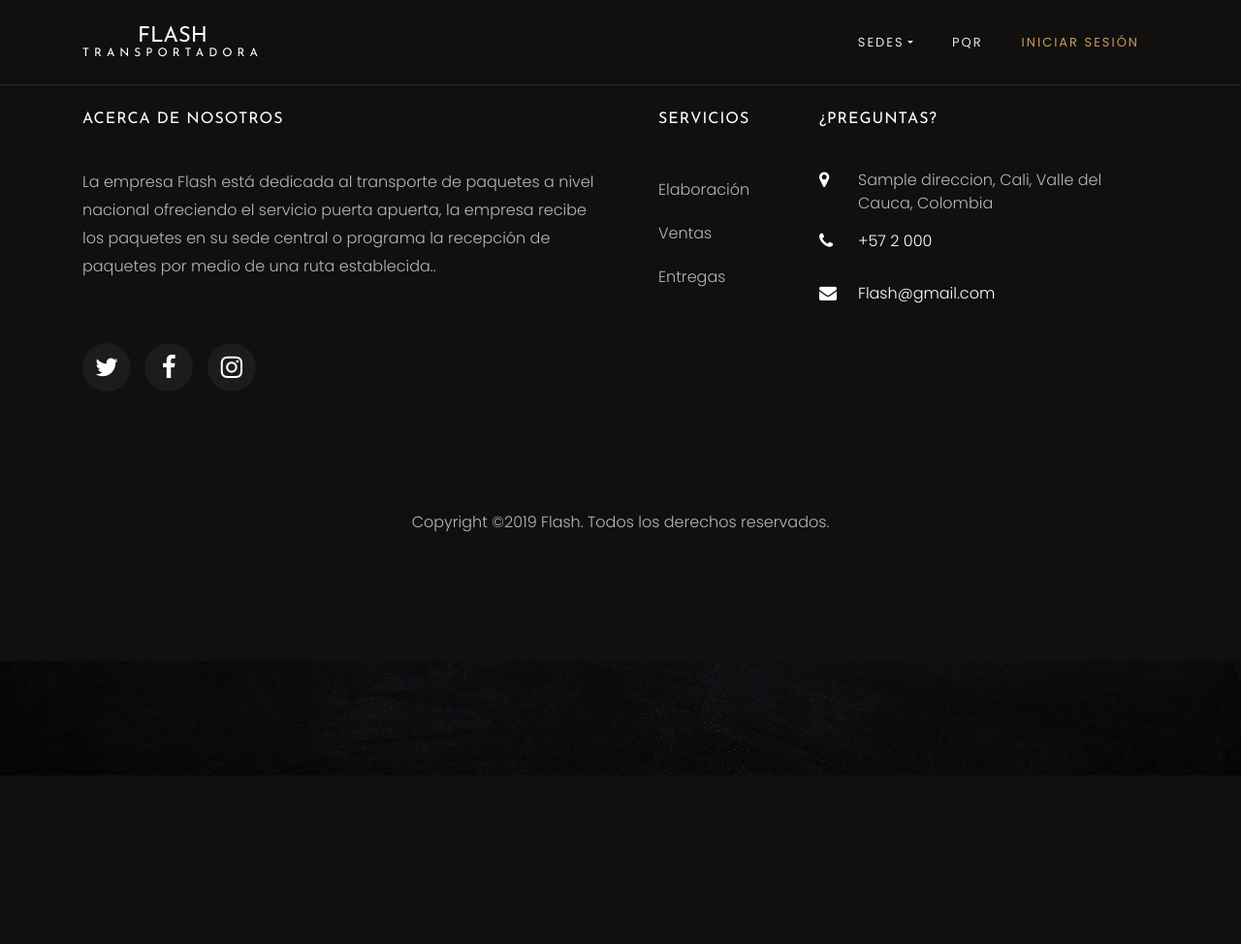
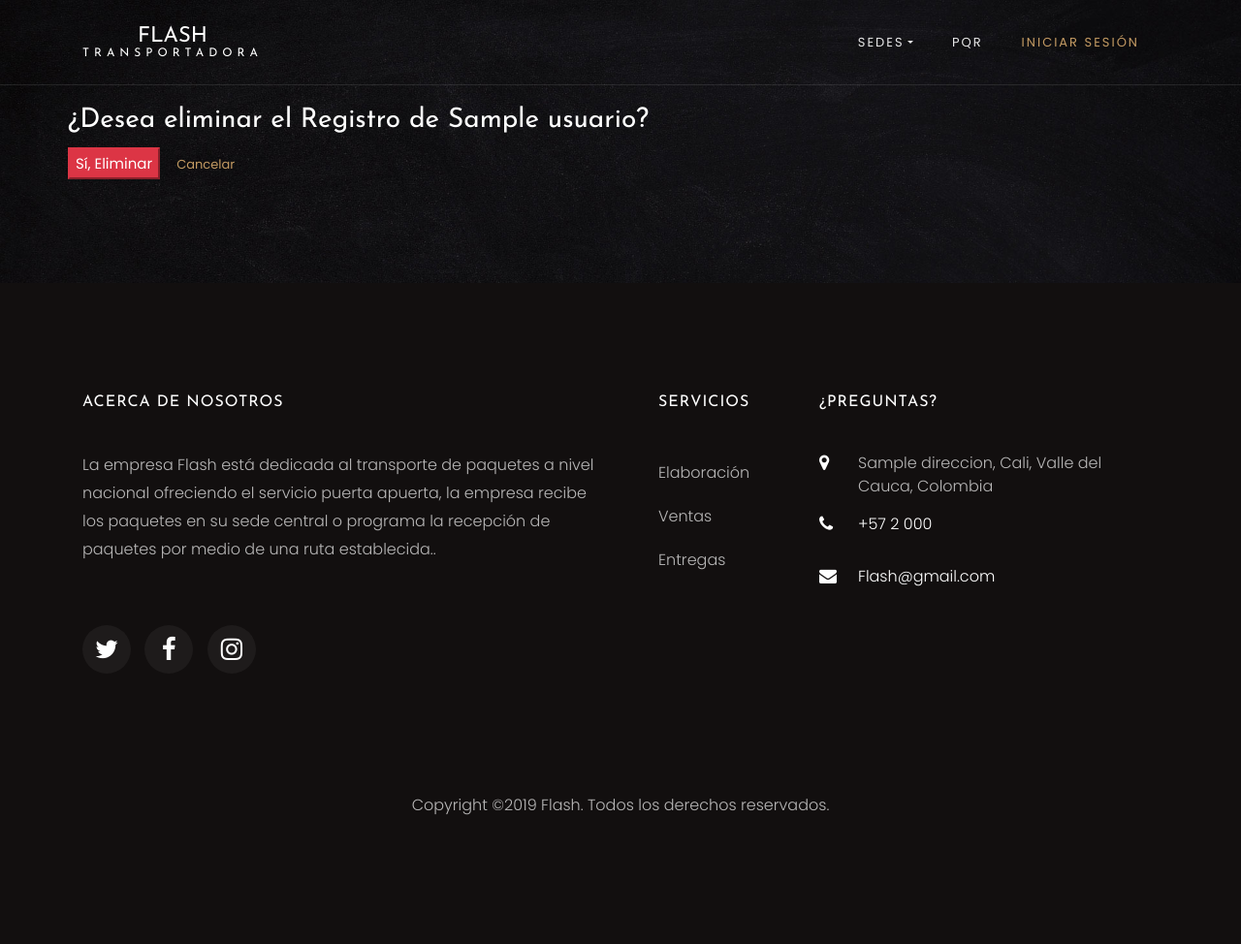
Before and after one commit to cdtello/Flash, a Django app: template templates/usuario/usuario_delete.html in a window 1280 px wide. Shown: the whole page at 97% size. Before the commit the page ends 800 px from the top, so only its background shows below. Run offline with Django 3.2, Linux system fonts and the light colour scheme; tables that the repository leaves empty hold one stand-in row (values such as "Sample post"); the template is opened without the code that fills it: values that come from a table or form of the project are taken from there, most other values are stand-ins (such as "Sample title", 1, 10 or a date in 2020); parts of the project's set-up code (start-up, migrations or seed data) failed here and were passed over; some libraries are stand-ins or nearby versions; some web fonts are replaced.

Commit message:
Reparado eliminar y editar

```diff
--- a/templates/usuario/usuario_delete.html
+++ b/templates/usuario/usuario_delete.html
@@ -1,10 +1,17 @@
 {%extends 'base/base.html'%}
 
-{%block content%}
-<form method="POST">
-    {%csrf_token%}
-    <h3>¿Desea eliminar el Registro de {{usuario.nombre}}? </h3>
-    <button class="btm btn-danger" type="submit">Sí, Eliminar</button>
-    <a class= "btn btn-default" href="{%url 'usuario_listar'%}">Cancelar</a>
-</form>
+{%block contenido%}
+
+<section class="ftco-section">
+    <div class="container">
+    <div class="row align-items-center">
+        <form method="POST">
+            {%csrf_token%}
+            <h3>¿Desea eliminar el Registro de {{usuario.nombre}}? </h3>
+            <button class="btm btn-danger" type="submit">Sí, Eliminar</button>
+            <a class= "btn btn-default" href="{%url 'usuario:usuario_listar'%}">Cancelar</a>
+        </form>
+        </div>
+    </div>
+</section>
 {%endblock%}
```
